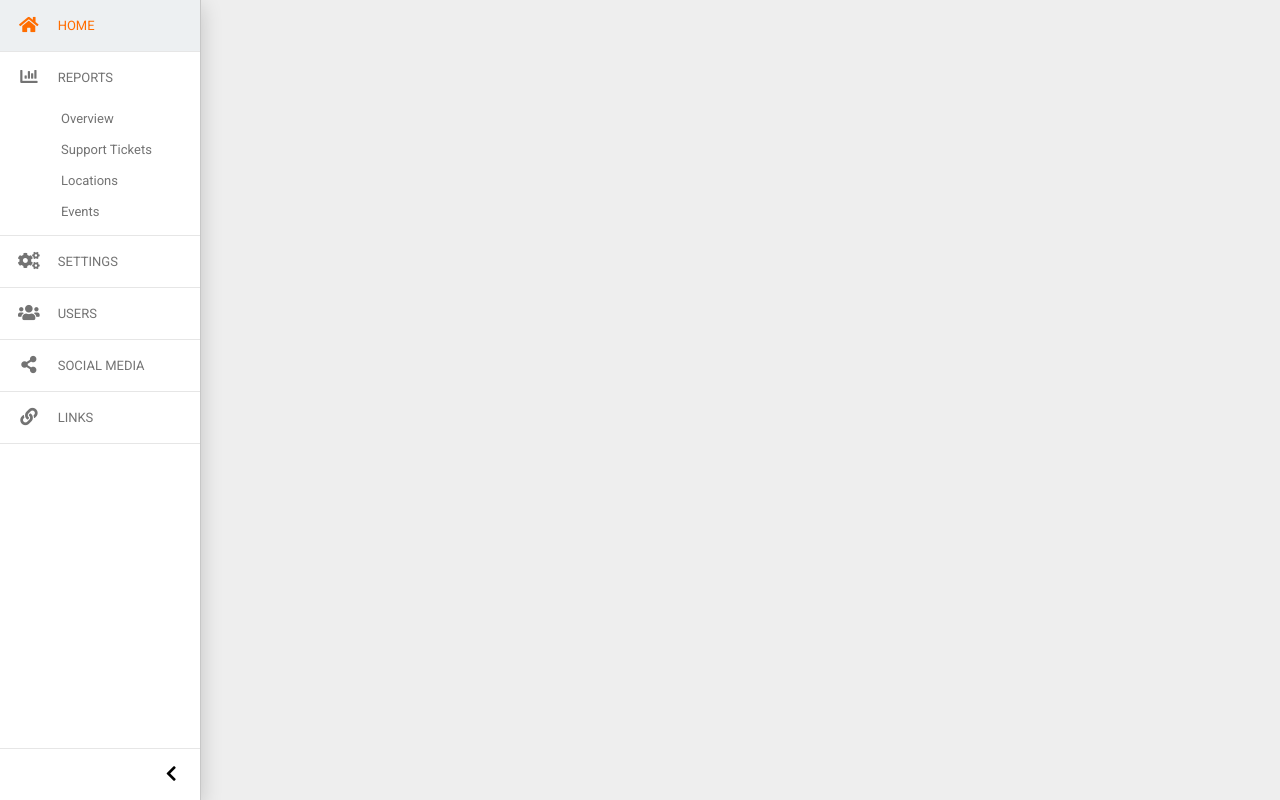
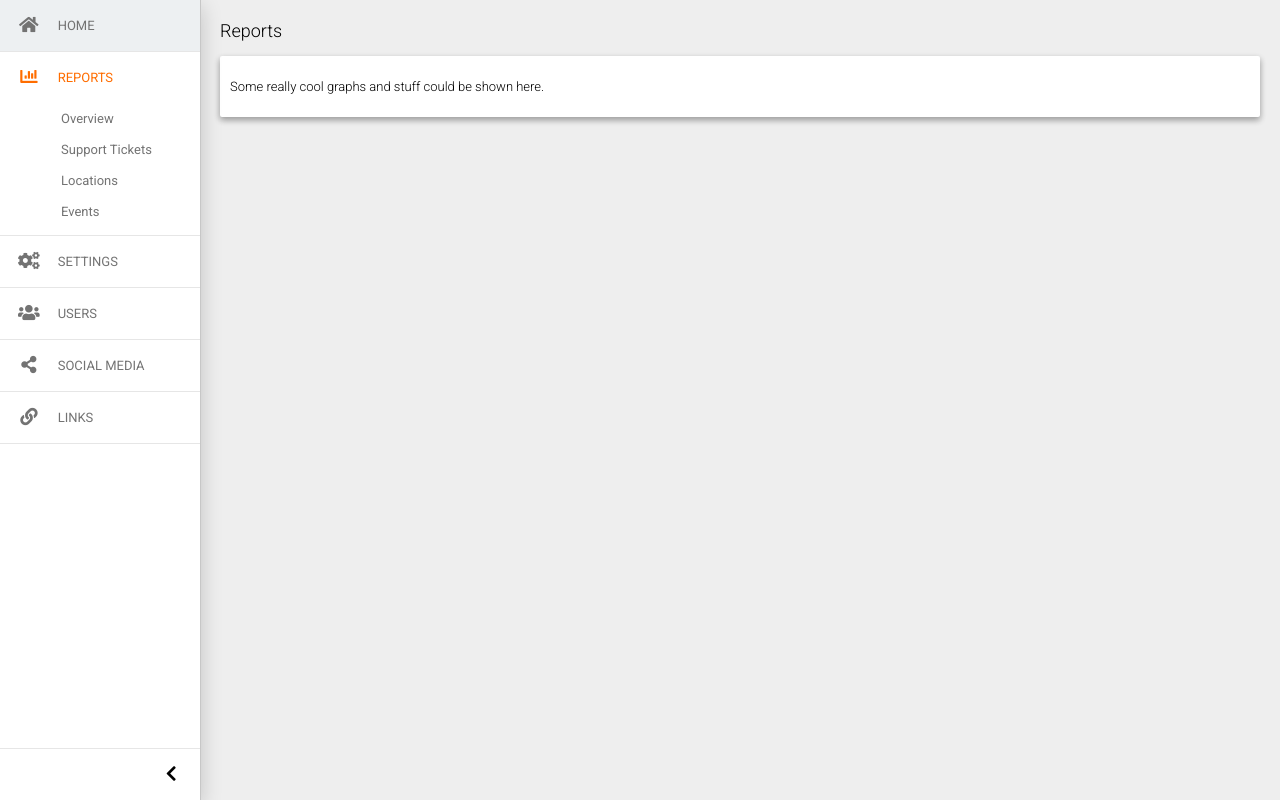
Before and after one commit to srayner/monel2, a React (Create React App) app: page /reports in a window 1280 px wide. Built offline with nearby package versions, Linux system fonts and the light colour scheme.

Commit message:
Active menu item is now controller by router location.

```diff
--- a/src/App.js
+++ b/src/App.js
@@ -10,8 +10,13 @@ import stats from './config/stats';
 import data from './config/data';
 
 // pages
-import Demo from './pages/Demo';
+import Home from './pages/Home';
+import Reports from './pages/Reports';
+import Settings from './pages/Settings';
+import Users from './pages/Users';
+import SocialMedia from './pages/SocialMedia';
 import Links from './pages/Links';
+
 
 class App extends Component {
 
@@ -26,8 +31,12 @@ class App extends Component {
             <Router>
                 <div className="App">
                     <SideMenu items={this.state.menuItems}/>
-                    <Route path="/demo" render={props => (<Demo stats={this.state.stats} data={this.state.data}/>)}/>
-                    <Route path="/links" render={props => (<Links/>)}/>
+                    <Route exact path="/" render={props => (<Home stats={this.state.stats} data={this.state.data}/>)}/>
+                    <Route exact path="/reports" render={props => (<Reports/>)}/>
+                    <Route exact path="/settings" render={props => (<Settings/>)}/>
+                    <Route exact path="/users" render={props => (<Users/>)}/>
+                    <Route exact path="/social-media" render={props => (<SocialMedia/>)}/>
+                    <Route exact path="/links" render={props => (<Links/>)}/>
                 </div>
             </Router>
         );
--- a/src/components/SideMenu/SideMenu.js
+++ b/src/components/SideMenu/SideMenu.js
@@ -1,18 +1,13 @@
 import React, { Component } from 'react';
+import { Link } from 'react-router-dom';
+import { withRouter } from 'react-router';
+
 import './SideMenu.css';
 
 class SideMenu extends Component {
 
     state = {
         open: true,
-        active: this.props.items[0].text
-    }
-
-    itemClicked = (item) => {
-        this.setState({
-            ...this.state,
-            active: item.text
-        });
     }
 
     toggleClicked = () => {
@@ -33,11 +28,11 @@ class SideMenu extends Component {
             }
 
             return (
-                <li key={item.text} className={this.state.active === item.text ? 'active' : ''}>
-                    <a onClick={() => this.itemClicked(item)}>
+                <li key={item.text} className={this.props.location.pathname === item.route ? 'active' : ''}>
+                    <Link to={item.route}>
                         <i className={item.icon + ' fa-lg fa-fw'}></i>
                         {item.text}
-                    </a>
+                    </Link>
                     {childMenu}
                 </li>
             );
@@ -61,4 +56,5 @@ class SideMenu extends Component {
     }
 }
 
-export default SideMenu;
+const SideMenuWithRouter = withRouter(SideMenu);
+export default SideMenuWithRouter;
--- a/src/config/menu.js
+++ b/src/config/menu.js
@@ -1,11 +1,13 @@
 const menuItems = [
     {
         icon: 'fas fa-home',
-        text: 'Home'
+        text: 'Home',
+        route: '/'
     },
     {
         icon: 'fas fa-chart-bar',
         text: 'Reports',
+        route: '/reports',
         children : [
             {
                 text: 'Overview'
@@ -24,18 +26,22 @@ const menuItems = [
     {
         icon: 'fas fa-cogs',
         text: 'Settings',
+        route: '/settings'
     },
     {
         icon: 'fas fa-users',
         text: 'Users',
+        route: '/users'
     },
     {
         icon: 'fas fa-share-alt',
         text: 'Social Media',
+        route: '/social-media'
     },
     {
         icon: 'fas fa-link',
         text: 'Links',
+        route: '/links'
     }
 ];
 
--- a/src/pages/Demo.js
+++ b/src/pages/Home.js
@@ -5,7 +5,7 @@ import StatPanelGroup from '../components/StatPanelGroup/StatPanelGroup';
 import Table from '../components/Table/Table';
 import Button from '../components/Button/Button';
 
-const Demo = (props) => {
+const Home = (props) => {
     return (
         <React.Fragment>
             <h2>Statistics</h2>
@@ -38,4 +38,4 @@ const Demo = (props) => {
     );
 }
 
-export default Demo;
+export default Home;
--- /dev/null
+++ b/src/pages/Reports.js
@@ -0,0 +1,15 @@
+import React from 'react';
+import Card from '../components/Card/Card';
+
+const Reports = (props) => {
+    return (
+        <div>
+            <h2>Reports</h2>
+            <Card type="card-2">
+                <p>Some really cool graphs and stuff could be shown here.</p>
+            </Card>
+        </div>
+    )
+}
+
+export default Reports;
--- /dev/null
+++ b/src/pages/Settings.js
@@ -0,0 +1,15 @@
+import React from 'react';
+import Card from '../components/Card/Card';
+
+const Settings = (props) => {
+    return (
+        <div>
+            <h2>Settings</h2>
+            <Card type="card-2">
+                <p>Some cool settings stuff would go here.</p>
+            </Card>
+        </div>
+    )
+}
+
+export default Settings;
--- /dev/null
+++ b/src/pages/SocialMedia.js
@@ -0,0 +1,15 @@
+import React from 'react';
+import Card from '../components/Card/Card';
+
+const SocialMedia = (props) => {
+    return (
+        <div>
+            <h2>Social Media</h2>
+            <Card type="card-2">
+                <p>Some cool social media stuff would go here.</p>
+            </Card>
+        </div>
+    )
+}
+
+export default SocialMedia;
--- /dev/null
+++ b/src/pages/Users.js
@@ -0,0 +1,15 @@
+import React from 'react';
+import Card from '../components/Card/Card';
+
+const Users = (props) => {
+    return (
+        <div>
+            <h2>Users</h2>
+            <Card type="card-2">
+                <p>Some cool user stuff would go here.</p>
+            </Card>
+        </div>
+    )
+}
+
+export default Users;
```
